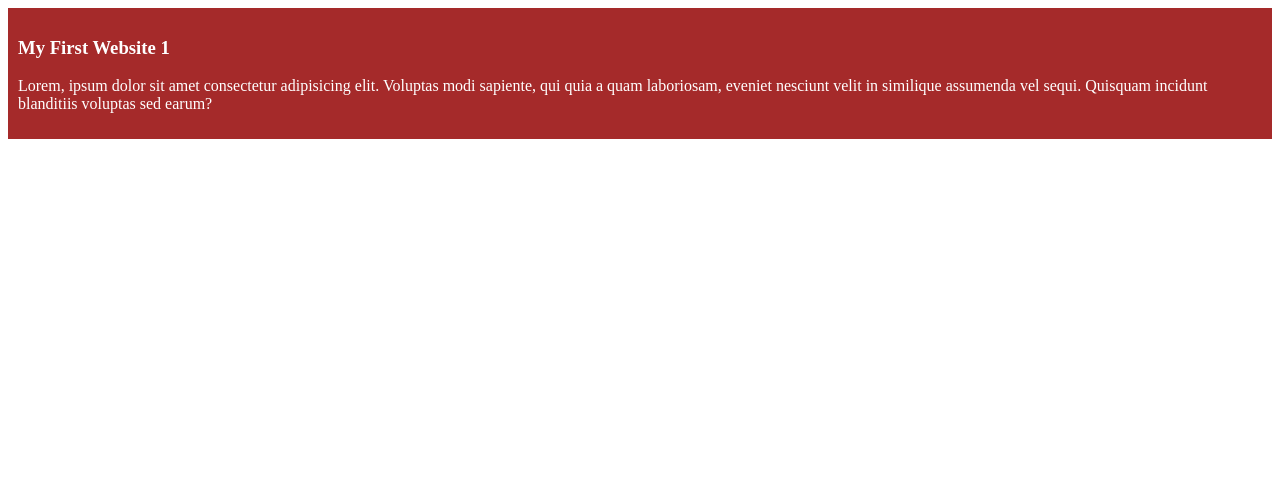
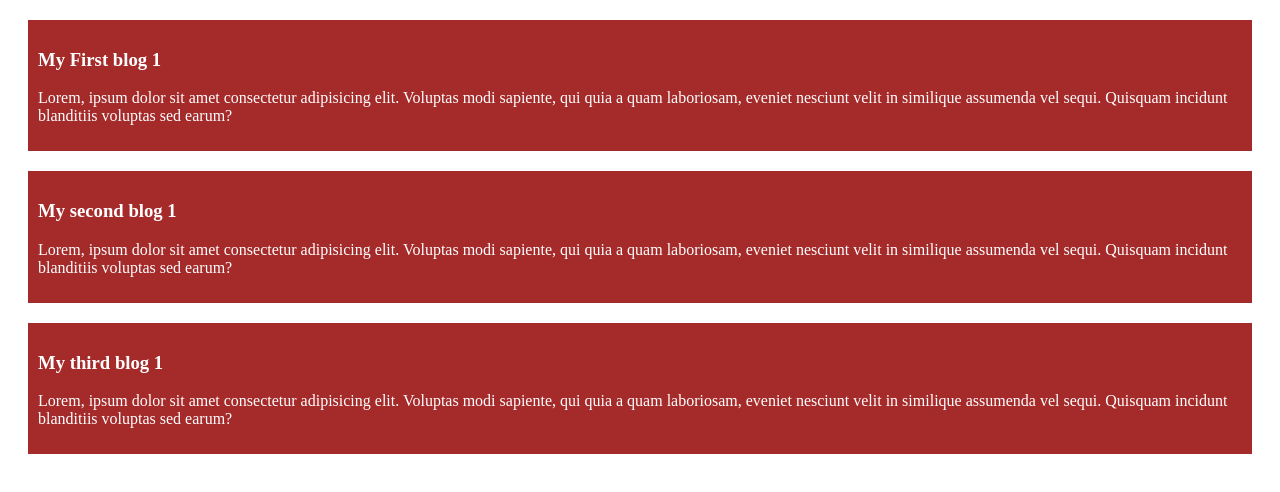
Before and after one commit to Sujon1231/My-first-website-1, a plain HTML site: page index.html in a window 1280 px wide. Drawn offline with Linux system fonts and the light colour scheme.

Commit message:
first commit

```diff
--- a/index.html
+++ b/index.html
@@ -8,7 +8,15 @@
 </head>
 <body>
     <div>
-        <h3>My First Website 1</h3>
+        <h3>My First blog 1</h3>
+        <p>Lorem, ipsum dolor sit amet consectetur adipisicing elit. Voluptas modi sapiente, qui quia a quam laboriosam, eveniet nesciunt velit in similique assumenda vel sequi. Quisquam incidunt blanditiis voluptas sed earum?</p>
+    </div>
+    <div>
+        <h3>My second blog 1</h3>
+        <p>Lorem, ipsum dolor sit amet consectetur adipisicing elit. Voluptas modi sapiente, qui quia a quam laboriosam, eveniet nesciunt velit in similique assumenda vel sequi. Quisquam incidunt blanditiis voluptas sed earum?</p>
+    </div>
+    <div>
+        <h3>My third blog 1</h3>
         <p>Lorem, ipsum dolor sit amet consectetur adipisicing elit. Voluptas modi sapiente, qui quia a quam laboriosam, eveniet nesciunt velit in similique assumenda vel sequi. Quisquam incidunt blanditiis voluptas sed earum?</p>
     </div>
 </body>
--- a/style/blog.css
+++ b/style/blog.css
@@ -2,4 +2,5 @@ div{
     background-color: brown;
     padding: 10px;
     color: white;
+    margin: 20px;
 }
```
